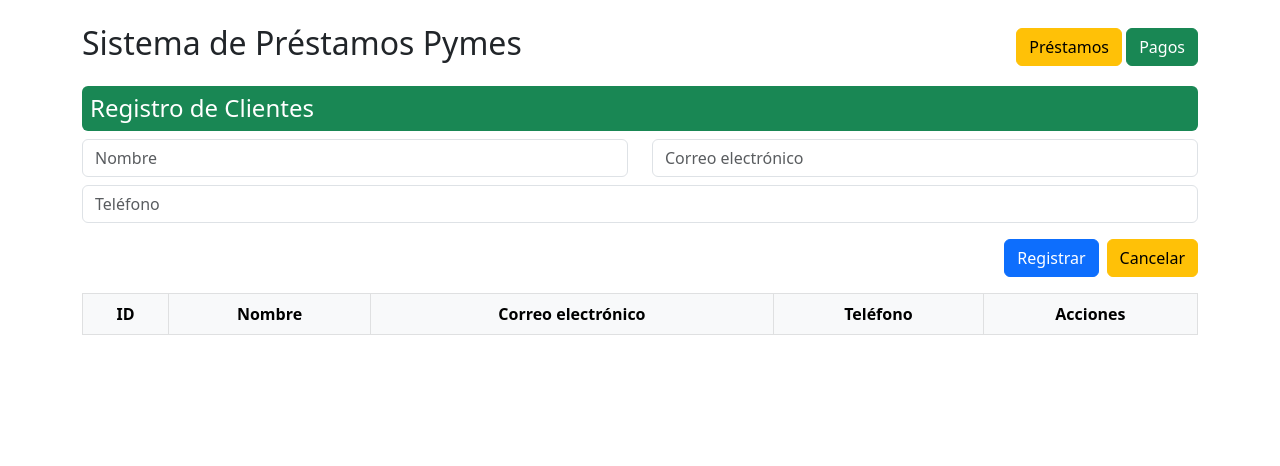
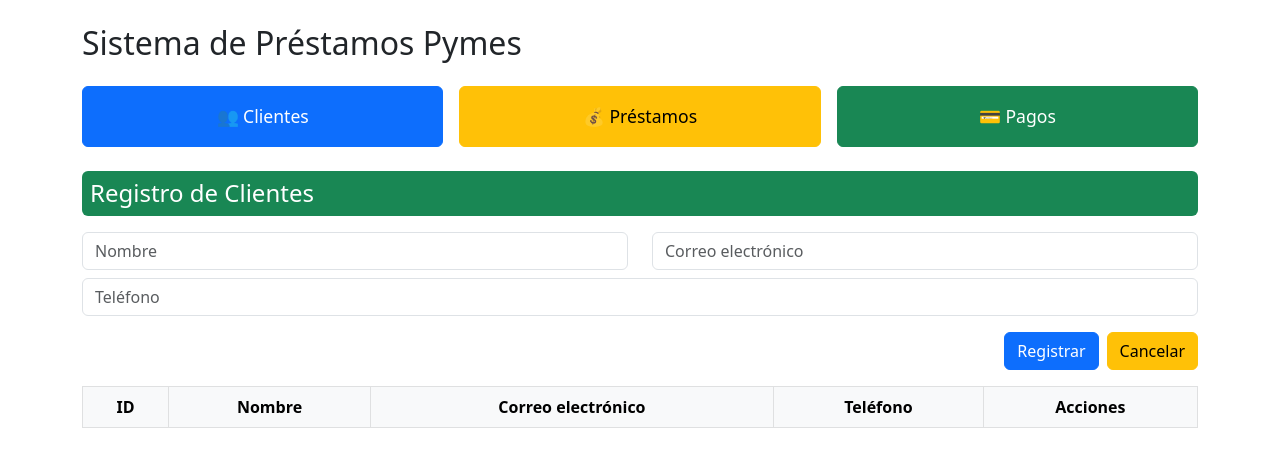
Before and after one commit to tasaycodiego76-hue/PROYECTO_FINAL_PRESTAMOS, a website: page public/index.html in a window 1280 px wide. Drawn offline with nearby package versions, Linux system fonts and the light colour scheme; no server answers.

Commit message:
Actualización

```diff
--- a/config/db.js
+++ b/config/db.js
@@ -15,5 +15,4 @@ const pool = mysql.createPool({
   port: process.env.DB_PORT
 })
 
-//Aprovechar el recurso en otra parte de la App
 module.exports = pool
--- a/public/index.html
+++ b/public/index.html
@@ -4,23 +4,37 @@
   <meta charset="utf-8" />
   <meta name="viewport" content="width=device-width,initial-scale=1" />
   <title>Sistema de Préstamos Pymes - Clientes</title>
-
-  <!-- Bootstrap -->
   <link href="https://cdn.jsdelivr.net/npm/bootstrap@5.3.0/dist/css/bootstrap.min.css" rel="stylesheet">
 </head>
 <body class="p-4">
 
   <div class="container">
-    <div class="d-flex justify-content-between align-items-center mb-3">
-      <h2>Sistema de Préstamos Pymes</h2>
-      <div>
-        <a href="prestamos.html" class="btn btn-warning">Préstamos</a>
-        <a href="pagos.html" class="btn btn-success">Pagos</a>
+    <!-- Título principal -->
+    <h2 class="mb-4">Sistema de Préstamos Pymes</h2>
+
+    <!-- Navegación con botones grandes -->
+    <div class="row mb-4 g-3">
+      <div class="col-md-4">
+        <a href="index.html" class="btn btn-primary w-100 py-3" style="font-size: 1.1rem;">
+          👥 Clientes
+        </a>
+      </div>
+      <div class="col-md-4">
+        <a href="prestamos.html" class="btn btn-warning w-100 py-3" style="font-size: 1.1rem;">
+          💰 Préstamos
+        </a>
+      </div>
+      <div class="col-md-4">
+        <a href="pagos.html" class="btn btn-success w-100 py-3" style="font-size: 1.1rem;">
+          💳 Pagos
+        </a>
       </div>
     </div>
 
-    <h4 class="bg-success text-white p-2 rounded">Registro de Clientes</h4>
+    <!-- Título de sección -->
+    <h4 class="bg-success text-white p-2 rounded mb-3">Registro de Clientes</h4>
 
+    <!-- Formulario -->
     <form id="form-cliente" class="mb-3">
       <input type="hidden" id="idcliente">
 
@@ -45,6 +59,7 @@
       </div>
     </form>
 
+    <!-- Tabla -->
     <table class="table table-bordered text-center">
       <thead class="table-light">
         <tr>
@@ -57,6 +72,7 @@
       </thead>
       <tbody id="tabla-clientes"></tbody>
     </table>
+
   </div>
 
   <script src="js/cliente.js"></script>
```
Also changed, not shown: controllers/clienteController.js (+19 -8 lines), controllers/prestamoController.js (+21 -7 lines), public/pagos.html (+24 -6 lines), public/prestamos.html (+23 -5 lines).
